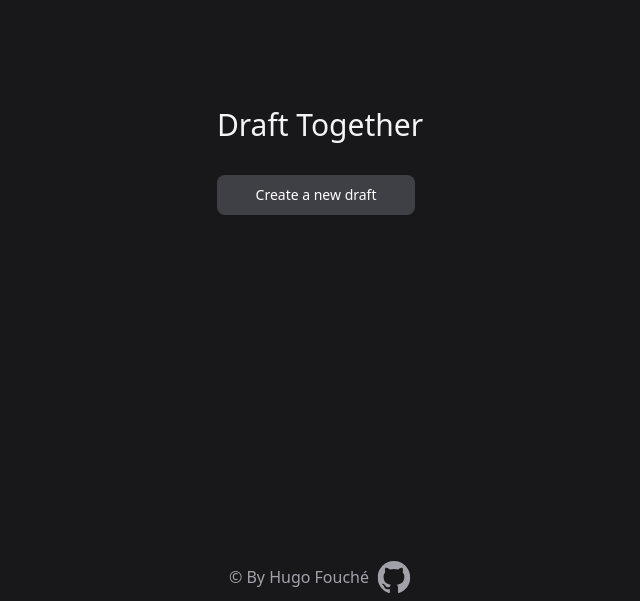
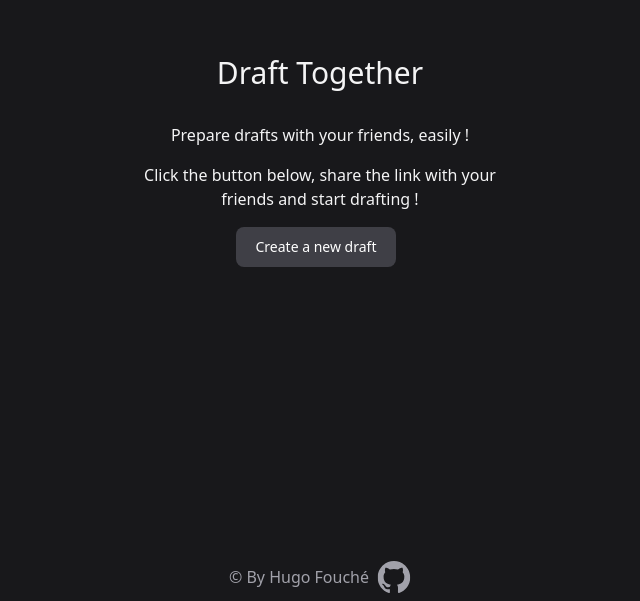
Before and after one commit to Fouche-Hugo/draft_together, a Nuxt app in the folder front/: page / in a window 1280 px wide. Shown: the part 199-800 px from the top of the page, without its empty margins (320-960 px from the left). Built offline with nearby package versions, Linux system fonts and the light colour scheme.

Commit message:
feat: short description

```diff
--- a/front/pages/index.vue
+++ b/front/pages/index.vue
@@ -10,12 +10,17 @@ function new_draft_link(): string {
   <main
     class="flex h-full flex-col items-center justify-between gap-8 text-zinc-100"
   >
-    <div class="flex grow flex-col justify-center gap-8">
+    <div class="flex grow flex-col justify-center gap-8 text-center max-w-[40ch]">
       <h1 class="text-3xl">Draft Together</h1>
-      <section class="flex flex-col gap-4">
+      <section class="flex flex-col items-center gap-4">
+        <p>Prepare drafts with your friends, easily !</p>
+        <p>
+          Click the button below, share the link with your friends and start
+          drafting !
+        </p>
         <NuxtLink
           :to="new_draft_link()"
-          class="mb-2 me-2 rounded-lg bg-zinc-700 p-1 px-5 py-2.5 text-center text-sm font-medium text-white hover:bg-zinc-600 focus:outline-none focus:ring-2 focus:ring-zinc-300"
+          class="mb-2 me-2 w-fit rounded-lg bg-zinc-700 p-1 px-5 py-2.5 text-center text-sm font-medium text-white hover:bg-zinc-600 focus:outline-none focus:ring-2 focus:ring-zinc-300"
           >Create a new draft</NuxtLink
         >
       </section>
```
